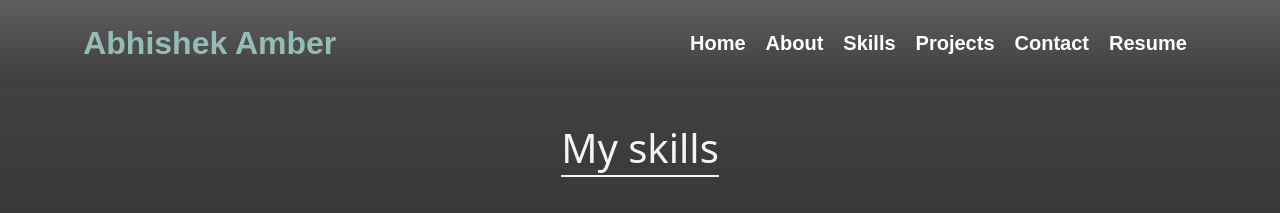
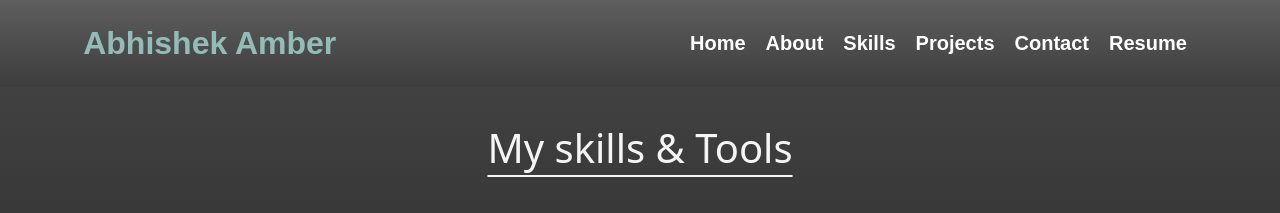
Before and after one commit to abhiamber/Abhishek-portfolio-react, a React (Create React App) app: page /#/skills in a window 1280 px wide. Shown: the top 213 px of the page. Built offline with nearby package versions, Linux system fonts and the light colour scheme; grey boxes are pictures that could not be loaded; some icons are missing.

Commit message:
toolsupdated

```diff
--- a/src/Pages/Skills.js
+++ b/src/Pages/Skills.js
@@ -11,7 +11,7 @@ function Skills() {
       }
     >
       <div className={style.titles}>
-        <p>My skills</p>
+        <p>My skills & Tools</p>
         <div className={style.profiles}>
           <div>
             <img
```
